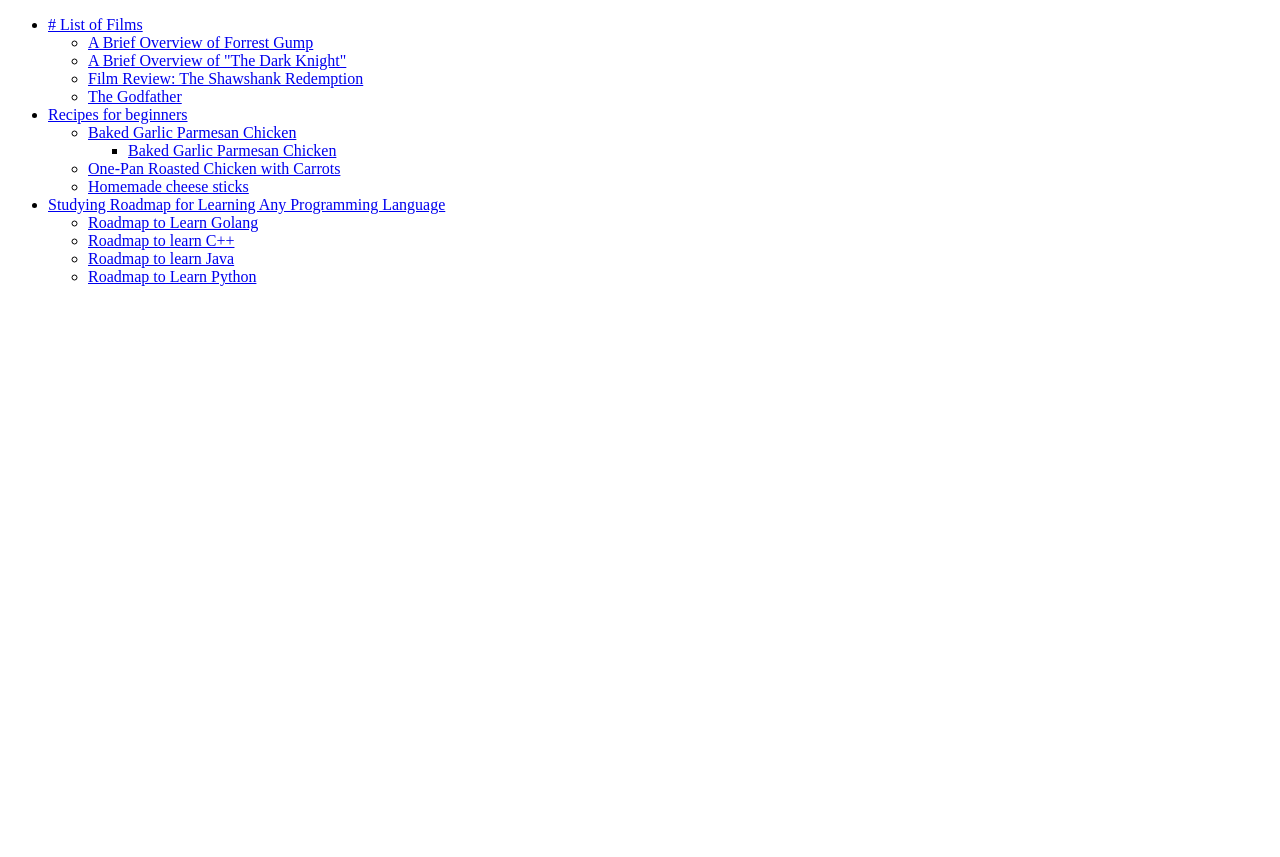
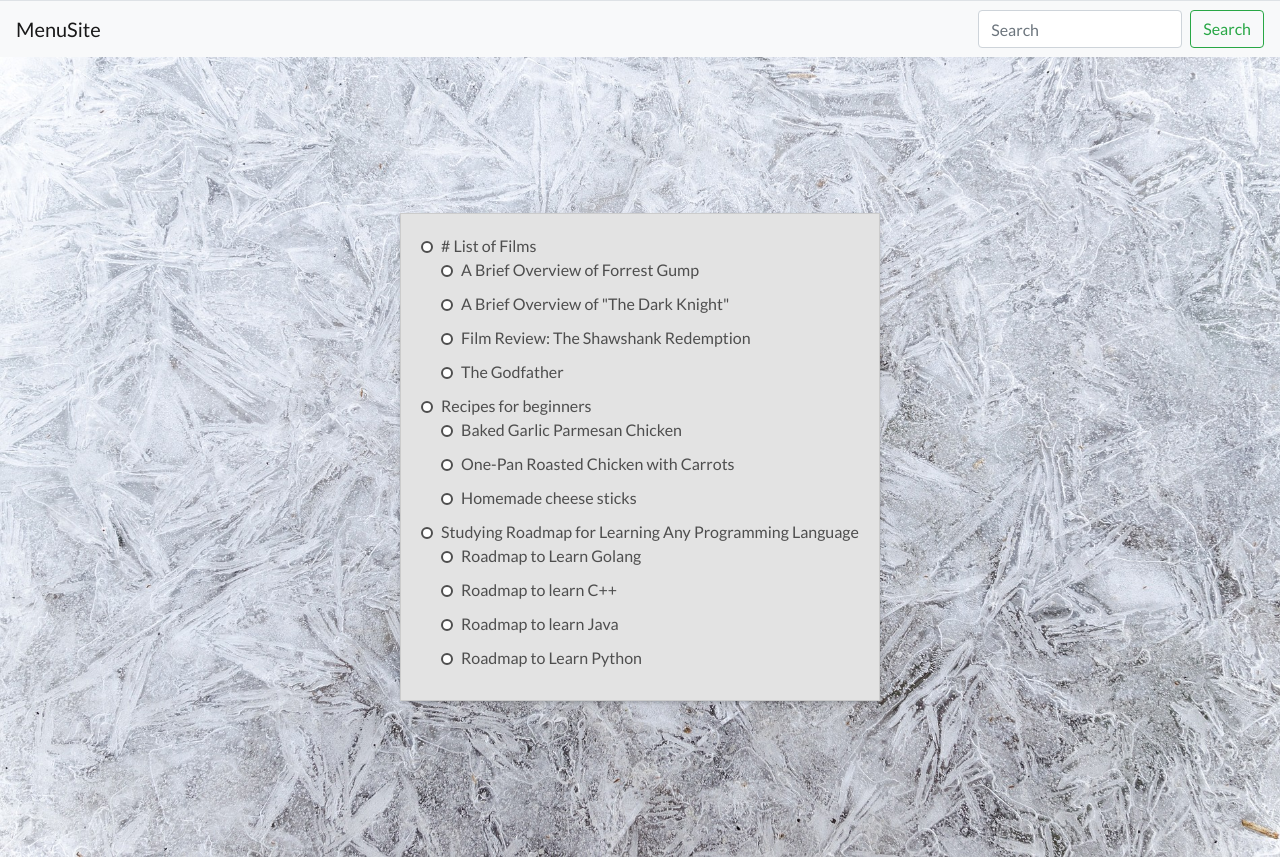
Before and after one commit to AktanKasymaliev/uptrade-tz, a Django app: page / in a window 1280 px wide. Before the commit the page ends 286 px from the top, so only its background shows below. Run offline with Django 4.2, Linux system fonts and the light colour scheme; data comes from the database, SQL or seed files in the repository; parts of the project's set-up code (start-up, migrations or seed data) failed here and were passed over; some libraries are stand-ins or nearby versions.

Commit message:
html css done

```diff
--- a/manage.py
+++ b/manage.py
@@ -24,3 +24,5 @@ def main():
 
 if __name__ == '__main__':
     main()
+
+#TODO need to add docker, need to add test
--- a/menu/templatetags/get_menu.py
+++ b/menu/templatetags/get_menu.py
@@ -1,48 +1,36 @@
 from django import template
-from django.utils.html import format_html
+from django.utils.safestring import mark_safe
+
+
 
 from menu.models import Notes
 
 register = template.Library()
 
-@register.simple_tag
-def draw_menu(menu_name: str) -> str:
-    menu_items = get_menu_list(menu_name).select_related("parent")
-    menu_html = "<ul>"
-    for item in menu_items:
-        menu_html += "<li>"
-        if item.url:
-            menu_html += format_html('<a href="{}/">{}</a>', item.url, item.title)
-        else:
-            menu_html += item.title
-        menu_html += draw_children(item)
-        menu_html += "</li>"
-    menu_html += "</ul>"
-    return format_html(menu_html)
-
 def get_menu_list(menu_name: str) ->object:
     if menu_name and isinstance(menu_name, str):
-        menu_items = Notes.objects.prefetch_related("children").filter(
+        notes = Notes.objects.prefetch_related("children").filter(
             title__icontains=menu_name,
             parent__isnull=True
             )
     else:
-        menu_items = Notes.objects.prefetch_related("children").filter(parent__isnull=True)
-    return menu_items
+        notes = Notes.objects.prefetch_related("children").filter(parent=None)
+    return notes
 
-def draw_children(item: object):
-    if item.children.exists():
-        children_html = "<ul>"
-        parents = item.children.prefetch_related("children").all()
-        for child in parents:
-            children_html += "<li>"
-            if child.url:
-                children_html += format_html('<a href="{}/">{}</a>', child.url, child.title)
-            else:
-                children_html += child.title
-            children_html += draw_children(child)
-            children_html += "</li>"
-        children_html += "</ul>"
-        return format_html(children_html)
-    else:
-        return ""
+
+
+@register.simple_tag
+def draw_menu(menu_name=""):
+    notes = get_menu_list(menu_name)
+    menu = "<ul>"
+    for item in notes:
+        menu += f'<li><a href="{item.url}/">{item.title}</a>'
+        children = item.children.all()
+        if children:
+            menu += "<ul>"
+            for child in children:
+                menu += f'<li><a href="{child.url}/">{child.title}</a></li>'
+            menu += "</ul>"
+        menu += "</li>"
+    menu += "</ul>"
+    return mark_safe(menu)
--- /dev/null
+++ b/static/css/base.css
@@ -0,0 +1,24 @@
+body {
+    font-family: 'Lato', sans-serif;
+}
+
+a {
+    color: white;
+    text-decoration: none;
+    transition: all 0.2s ease-in-out;
+}
+a:hover {
+    color: hsl(0, 0%, 100%);
+    text-shadow: 0 0 2px #4e4e4e;
+    transition: all 0.2s ease-in-out;
+}
+
+a:active {
+    color: #1a1a1a;
+    text-decoration: none;
+    background-color: #e3e3e3;
+}
+
+.navbar {
+    border-top: 1px solid #dee2e6;
+  }
--- /dev/null
+++ b/static/css/home.css
@@ -0,0 +1,58 @@
+.menu ul {
+    list-style: none;
+    margin: 0;
+    padding: 0;
+  }
+
+  .menu li {
+    position: relative;
+    padding-left: 20px;
+    margin-bottom: 10px;
+    line-height: 1.5;
+  }
+
+  .menu li:before {
+    content: '';
+    display: block;
+    position: absolute;
+    left: 0;
+    top: 7px;
+    width: 12px;
+    height: 12px;
+    border-radius: 50%;
+    border: 2px solid #4e4e4e;
+    background-color: #fff;
+  }
+
+  .menu a {
+    color: #4e4e4e;
+    text-decoration: none;
+    transition: all 0.2s ease-in-out;
+  }
+
+  .menu a:hover {
+    color: #4e4e4e;
+    text-shadow: 0 0 2px #4e4e4e;
+    transition: all 0.2s ease-in-out;
+  }
+
+  .menu a:active {
+    color: #1a1a1a;
+    text-decoration: none;
+    background-color: #e3e3e3;
+  }
+
+
+  .container {
+    display: flex;
+    justify-content: center;
+    align-items: center;
+    height: 100vh;
+  }
+
+  .menu {
+    background-color: #e3e3e3;
+    padding: 20px;
+    border: 1px solid #ccc;
+    box-shadow: 0px 2px 4px rgba(0, 0, 0, 0.2);
+  }
--- a/templates/base.html
+++ b/templates/base.html
@@ -5,10 +5,43 @@
     <meta charset="UTF-8">
     <meta http-equiv="X-UA-Compatible" content="IE=edge">
     <meta name="viewport" content="width=device-width, initial-scale=1.0">
+    <link rel="stylesheet" href="{% static 'css/base.css' %}">
+    <link rel="preconnect" href="https://fonts.googleapis.com">
+    <link rel="preconnect" href="https://fonts.gstatic.com" crossorigin>
+    <link href="https://fonts.googleapis.com/css2?family=Lato&display=swap" rel="stylesheet">
+    <link rel="stylesheet" href="https://stackpath.bootstrapcdn.com/bootstrap/4.3.1/css/bootstrap.min.css" integrity="sha384-ggOyR0iXCbMQv3Xipma34MD+dH/1fQ784/j6cY/iJTQUOhcWr7x9JvoRxT2MZw1T" crossorigin="anonymous">
+
+    {% block links %}{% endblock %}
     <title>Menu</title>
+    <style>
+        body {
+            background-image: url("{% static 'img/fon.jpg' %}");
+            background-size: cover;
+            font-family: 'Lato', sans-serif;
+        }
+    </style>
 </head>
 <body>
-   {% block content %}
-   {% endblock %}
+    {% with search_value=request.GET.q %}
+        <nav class="navbar navbar-expand-lg navbar-light bg-light">
+            <a class="navbar-brand" href="{% url 'home_page' %}">MenuSite</a>
+            <button class="navbar-toggler" type="button" data-toggle="collapse" data-target="#navbarSupportedContent" aria-controls="navbarSupportedContent" aria-expanded="false" aria-label="Toggle navigation">
+            <span class="navbar-toggler-icon"></span>
+            </button>
+
+            <div class="collapse navbar-collapse" id="navbarSupportedContent">
+            <form class="form-inline my-2 my-lg-0 ml-auto">
+                <input class="form-control mr-sm-2" type="search" placeholder="Search" aria-label="Search" name="q">
+                <button class="btn btn-outline-success my-2 my-sm-0" type="submit">Search</button>
+            </form>
+            </div>
+        </nav>
+
+        {% block content %}
+        {% endblock %}
+{% endwith %}
 </body>
+<script src="https://code.jquery.com/jquery-3.3.1.slim.min.js" integrity="sha384-q8i/X+965DzO0rT7abK41JStQIAqVgRVzpbzo5smXKp4YfRvH+8abtTE1Pi6jizo" crossorigin="anonymous"></script>
+<script src="https://cdnjs.cloudflare.com/ajax/libs/popper.js/1.14.7/umd/popper.min.js" integrity="sha384-UO2eT0CpHqdSJQ6hJty5KVphtPhzWj9WO1clHTMGa3JDZwrnQq4sF86dIHNDz0W1" crossorigin="anonymous"></script>
+<script src="https://stackpath.bootstrapcdn.com/bootstrap/4.3.1/js/bootstrap.min.js" integrity="sha384-JjSmVgyd0p3pXB1rRibZUAYoIIy6OrQ6VrjIEaFf/nJGzIxFDsf4x0xIM+B07jRM" crossorigin="anonymous"></script>
 </html>
--- a/templates/home_page.html
+++ b/templates/home_page.html
@@ -1,6 +1,15 @@
 {% extends 'base.html' %}
+{% load static %}
 {% load get_menu %}
 
+{% block links %}
+  <link rel="stylesheet" href="{% static 'css/home.css' %}">
+{% endblock %}
+
 {% block content %}
-  {% draw_menu "" %}
+<div class="container">
+  <div class="menu">
+    {% draw_menu search_value %}
+  </div>
+</div>
 {% endblock %}
```
Also changed, not shown: static/css/detail.css (added, +17 -0 lines), templates/detail_page.html (+8 -0 lines), static/img/fon.jpg (added), 2 other files.
